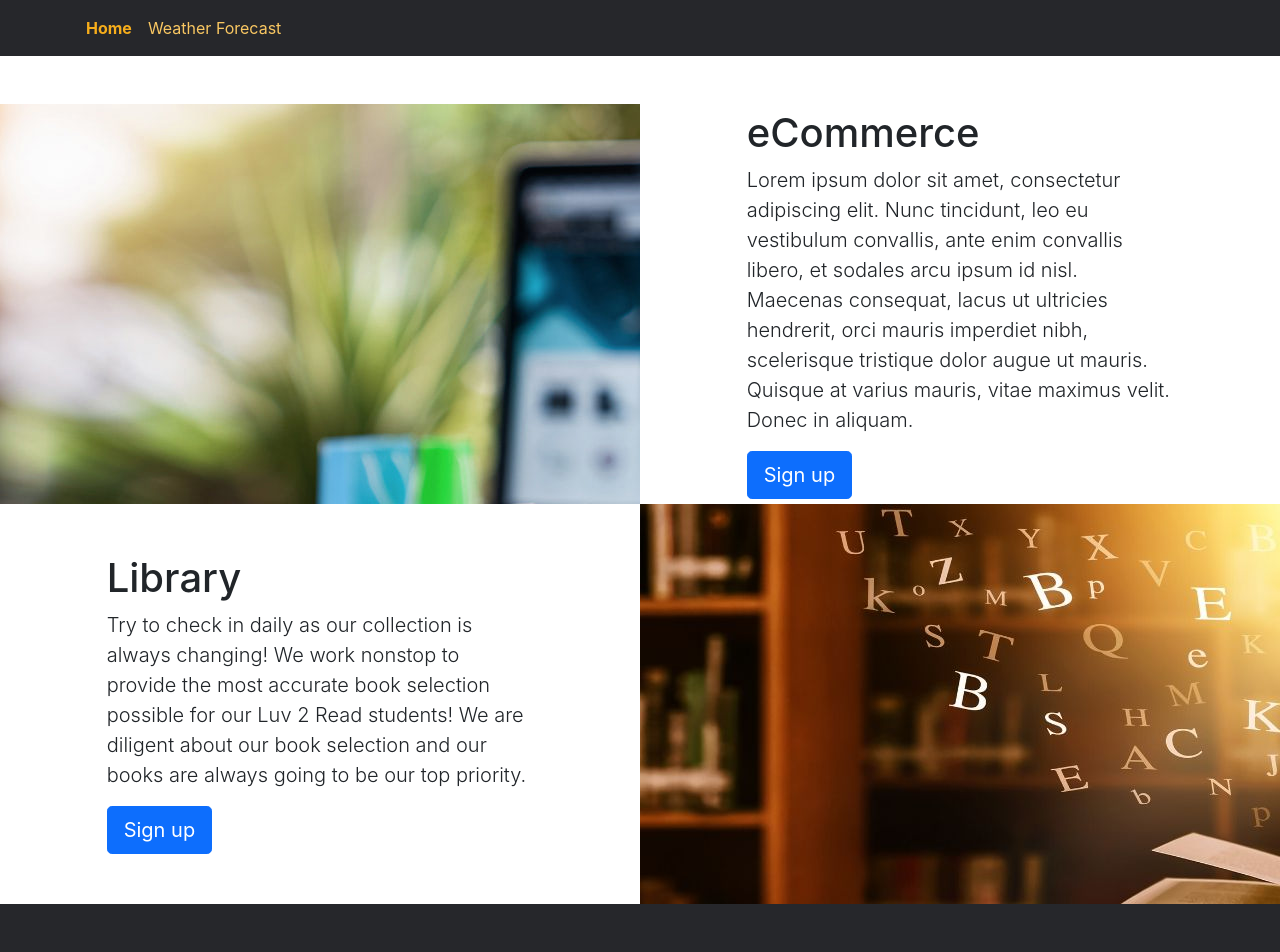
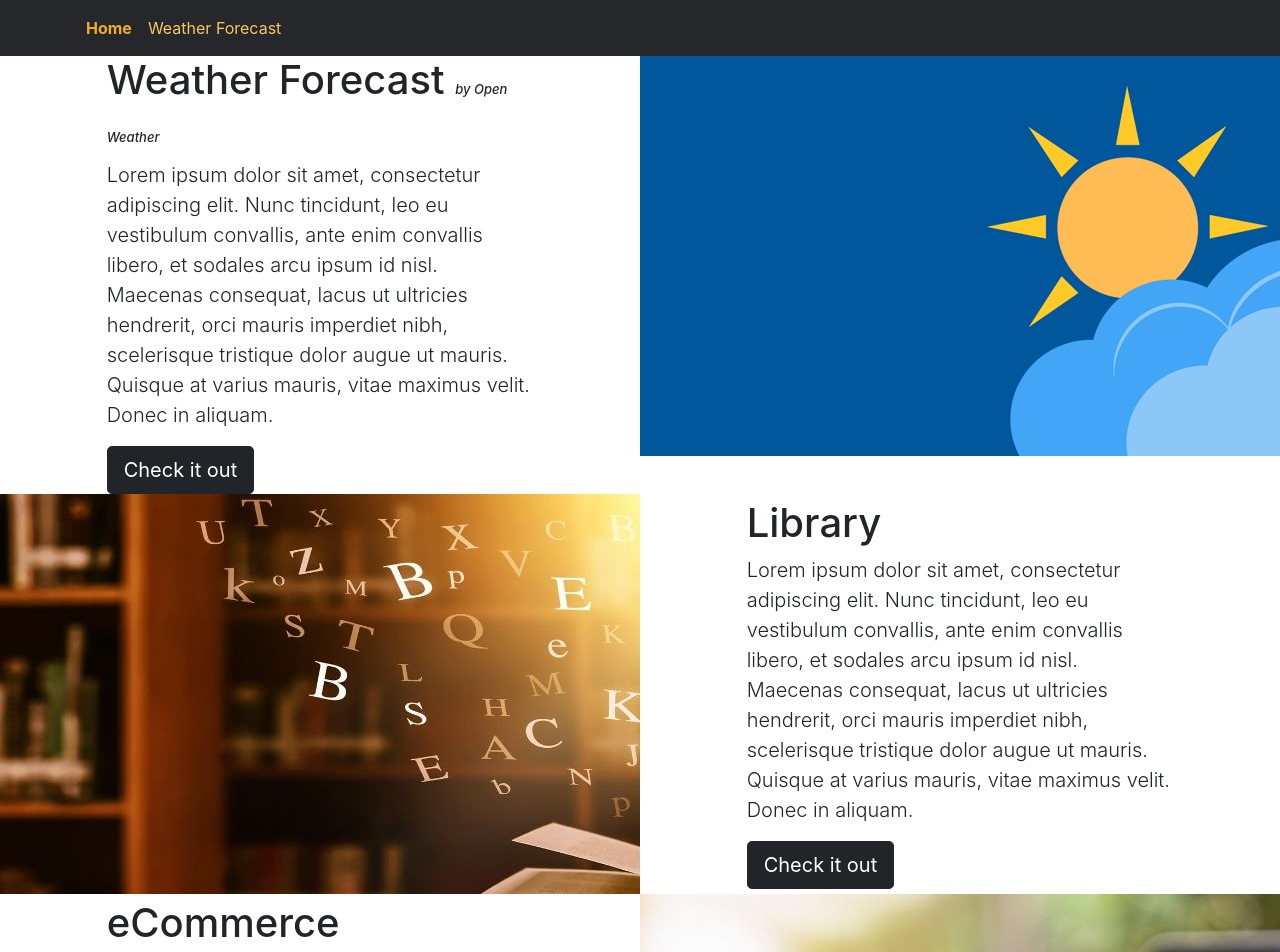
Before and after one commit to laiki961/nikkiprofolio01, a React (Create React App) app in the folder frontend/portfolio-react-ts/: page / in a window 1280 px wide. Shown: the top 952 px of the page. Built offline with nearby package versions, Linux system fonts and the light colour scheme.

Commit message:
frontend - reordered the Heros component

```diff
--- a/frontend/portfolio-react-ts/src/Pages/LandingPage/LandingPage.module.css
+++ b/frontend/portfolio-react-ts/src/Pages/LandingPage/LandingPage.module.css
@@ -1,9 +1,18 @@
-.col-image-left {
+.col-image-weather {
+  background-image: url("../../WeatherForecast/Images/weather.png");
+  height: 25em !important;
+}
+
+.col-image-ecomerce {
   background-image: url("../../eCommerce/Images/eCommerce.jpg");
   height: 25em !important;
 }
 
-.col-image-right {
+.col-image-library {
   background-image: url("../../LibraryApp/Images/library.jpeg");
   height: 25em !important;
 }
+
+.text-third {
+  font-size: small;
+}
--- a/frontend/portfolio-react-ts/src/Pages/LandingPage/components/Heros.tsx
+++ b/frontend/portfolio-react-ts/src/Pages/LandingPage/components/Heros.tsx
@@ -8,12 +8,62 @@ export const Heros = () => {
   return (
     <div>
       <div className='d-none d-lg-block'>
-        <div className='row g-0 mt-5'>
+        {/* ADD START*/}
+        <div className='row g-0'>
+          <div
+            className='col-4 col-md-4 container d-flex
+                        justify-content-center align-items-center'
+          >
+            <div className='ml-2'>
+              <h1>
+                Weather Forecast{" "}
+                <i className={classes["text-third"]}>by Open Weather</i>
+              </h1>
+              <p className='lead'>
+                Lorem ipsum dolor sit amet, consectetur adipiscing elit. Nunc
+                tincidunt, leo eu vestibulum convallis, ante enim convallis
+                libero, et sodales arcu ipsum id nisl. Maecenas consequat, lacus
+                ut ultricies hendrerit, orci mauris imperdiet nibh, scelerisque
+                tristique dolor augue ut mauris. Quisque at varius mauris, vitae
+                maximus velit. Donec in aliquam.
+              </p>
+              <Link className='btn btn-dark btn-lg' to='/weather'>
+                Check it out
+              </Link>
+            </div>
+          </div>
+          <div className='col-sm-6 col-md-6'>
+            <div className={classes["col-image-weather"]}></div>
+          </div>
+        </div>
+        {/* ADD END*/}
+        <div className='row g-0'>
           <div className='col-sm-6 col-md-6'>
             <div className='col-image-left'></div>
-            <div className={classes["col-image-left"]}></div>
+            <div className={classes["col-image-library"]}></div>
           </div>
           <div className='col-4 col-md-4 container d-flex justify-content-center align-items-center'>
+            <div className='ml-2'>
+              <h1>Library</h1>
+              <p className='lead'>
+                Lorem ipsum dolor sit amet, consectetur adipiscing elit. Nunc
+                tincidunt, leo eu vestibulum convallis, ante enim convallis
+                libero, et sodales arcu ipsum id nisl. Maecenas consequat, lacus
+                ut ultricies hendrerit, orci mauris imperdiet nibh, scelerisque
+                tristique dolor augue ut mauris. Quisque at varius mauris, vitae
+                maximus velit. Donec in aliquam.
+              </p>
+              <Link className='btn btn-dark btn-lg' to='/library'>
+                Check it out
+              </Link>
+            </div>
+          </div>
+        </div>
+        <div className='row g-0'>
+          <div
+            className='col-4 col-md-4 container d-flex
+                        justify-content-center align-items-center'
+          >
             <div className='ml-2'>
               <h1>eCommerce</h1>
               <p className='lead'>
@@ -24,33 +74,13 @@ export const Heros = () => {
                 tristique dolor augue ut mauris. Quisque at varius mauris, vitae
                 maximus velit. Donec in aliquam.
               </p>
-              <Link className='btn btn btn-primary btn-lg' to='/ecommerce'>
-                Sign up
-              </Link>
-            </div>
-          </div>
-        </div>
-        <div className='row g-0'>
-          <div
-            className='col-4 col-md-4 container d-flex
-                        justify-content-center align-items-center'
-          >
-            <div className='ml-2'>
-              <h1>Library</h1>
-              <p className='lead'>
-                Try to check in daily as our collection is always changing! We
-                work nonstop to provide the most accurate book selection
-                possible for our Luv 2 Read students! We are diligent about our
-                book selection and our books are always going to be our top
-                priority.
-              </p>
-              <Link className='btn btn btn-primary btn-lg' to='/library'>
-                Sign up
+              <Link className='btn btn-dark btn-lg' to='/ecommerce'>
+                Check it out
               </Link>
             </div>
           </div>
           <div className='col-sm-6 col-md-6'>
-            <div className={classes["col-image-right"]}></div>
+            <div className={classes["col-image-ecomerce"]}></div>
           </div>
         </div>
       </div>
@@ -59,9 +89,28 @@ export const Heros = () => {
       <div className='d-lg-none'>
         <div className='container'>
           <div className='m-2'>
-            <div className={classes["col-image-left"]}></div>
+            <div className={classes["col-image-weather"]}></div>
             <div className='mt-2'>
-              <h1>eCommerce</h1>
+              <h1>
+                Weather Forecast{" "}
+                <i className={classes["text-third"]}>by Open Weather</i>
+              </h1>
+              <p className='lead'>
+                Try to check in daily as our collection is always changing! We
+                work nonstop to provide the most accurate book selection
+                possible for our Luv 2 Read students! We are diligent about our
+                book selection and our books are always going to be our top
+                priority.
+              </p>
+              <Link className='btn btn-dark btn-md' to='/weather'>
+                Check it out
+              </Link>
+            </div>
+          </div>
+          <div className='m-2'>
+            <div className={classes["col-image-library"]}></div>
+            <div className='mt-2'>
+              <h1>Library</h1>
               <p className='lead'>
                 Lorem ipsum dolor sit amet, consectetur adipiscing elit. Nunc
                 tincidunt, leo eu vestibulum convallis, ante enim convallis
@@ -72,17 +121,17 @@ export const Heros = () => {
               </p>
               <Link
                 type='button'
-                className='btn btn-primary btn-md'
+                className='btn btn-dark btn-md'
                 to='/ecommerce'
               >
-                Sign up
+                Check it out
               </Link>
             </div>
           </div>
           <div className='m-2'>
-            <div className={classes["col-image-right"]}></div>
+            <div className={classes["col-image-library"]}></div>
             <div className='mt-2'>
-              <h1>Library</h1>
+              <h1>eCommerce</h1>
               <p className='lead'>
                 Try to check in daily as our collection is always changing! We
                 work nonstop to provide the most accurate book selection
@@ -90,8 +139,8 @@ export const Heros = () => {
                 book selection and our books are always going to be our top
                 priority.
               </p>
-              <Link className='btn btn-primary btn-md' to='/library'>
-                Sign up
+              <Link className='btn btn-dark btn-md' to='/ecommerce'>
+                Check it out
               </Link>
             </div>
           </div>
```
Also changed, not shown: frontend/portfolio-react-ts/src/WeatherForecast/Images/weather.png (added).
